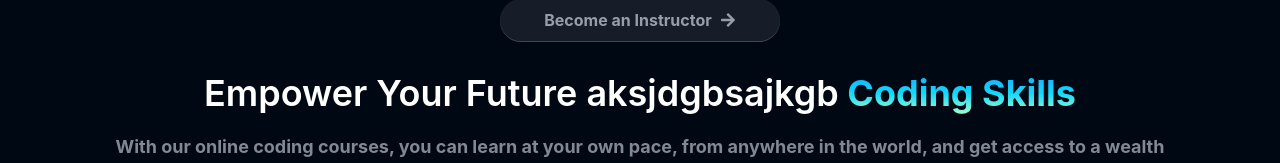
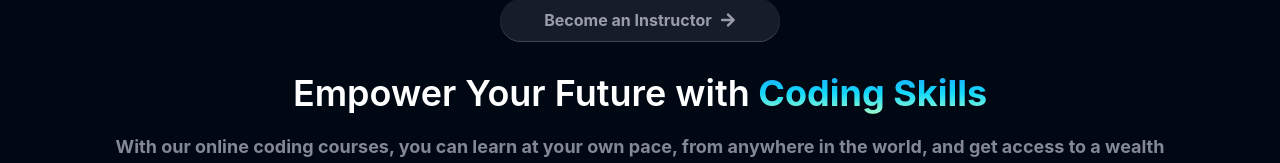
Before and after one commit to anushkumar13/StudyNotion, a React (Create React App) app: page / in a window 1280 px wide. Shown: the part 121-284 px from the top of the page. Built offline with nearby package versions, Linux system fonts and the light colour scheme; no server answers.

Commit message:
improved code

```diff
--- a/src/pages/Home.jsx
+++ b/src/pages/Home.jsx
@@ -56,7 +56,7 @@ function Home() {
     {/*   Heading   */}
 
         <div className="text-center text-4xl font-semibold">
-          Empower Your Future aksjdgbsajkgb
+          Empower Your Future with
           <HighlightText text={"Coding Skills"} />
         </div>
 
```
